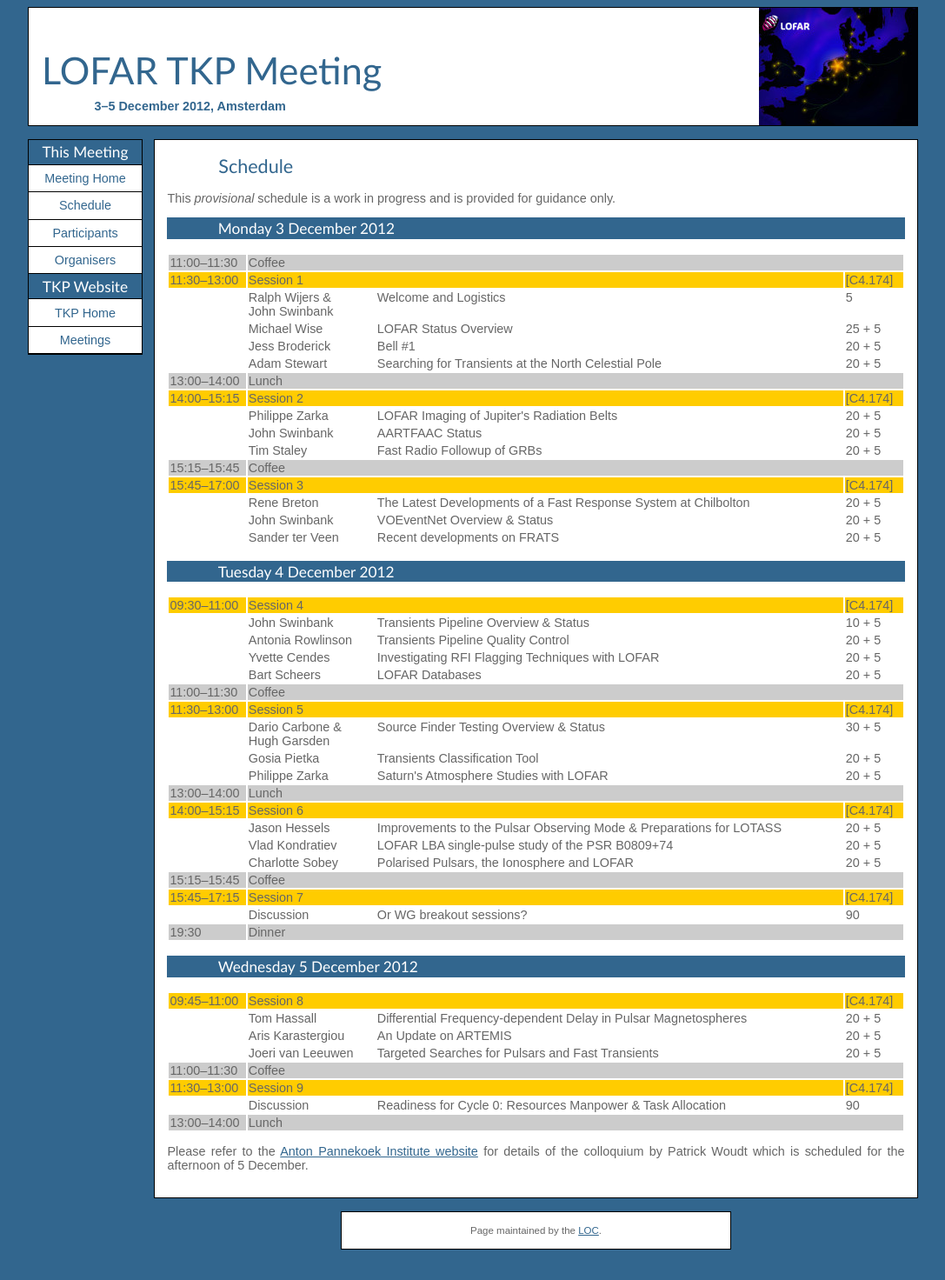
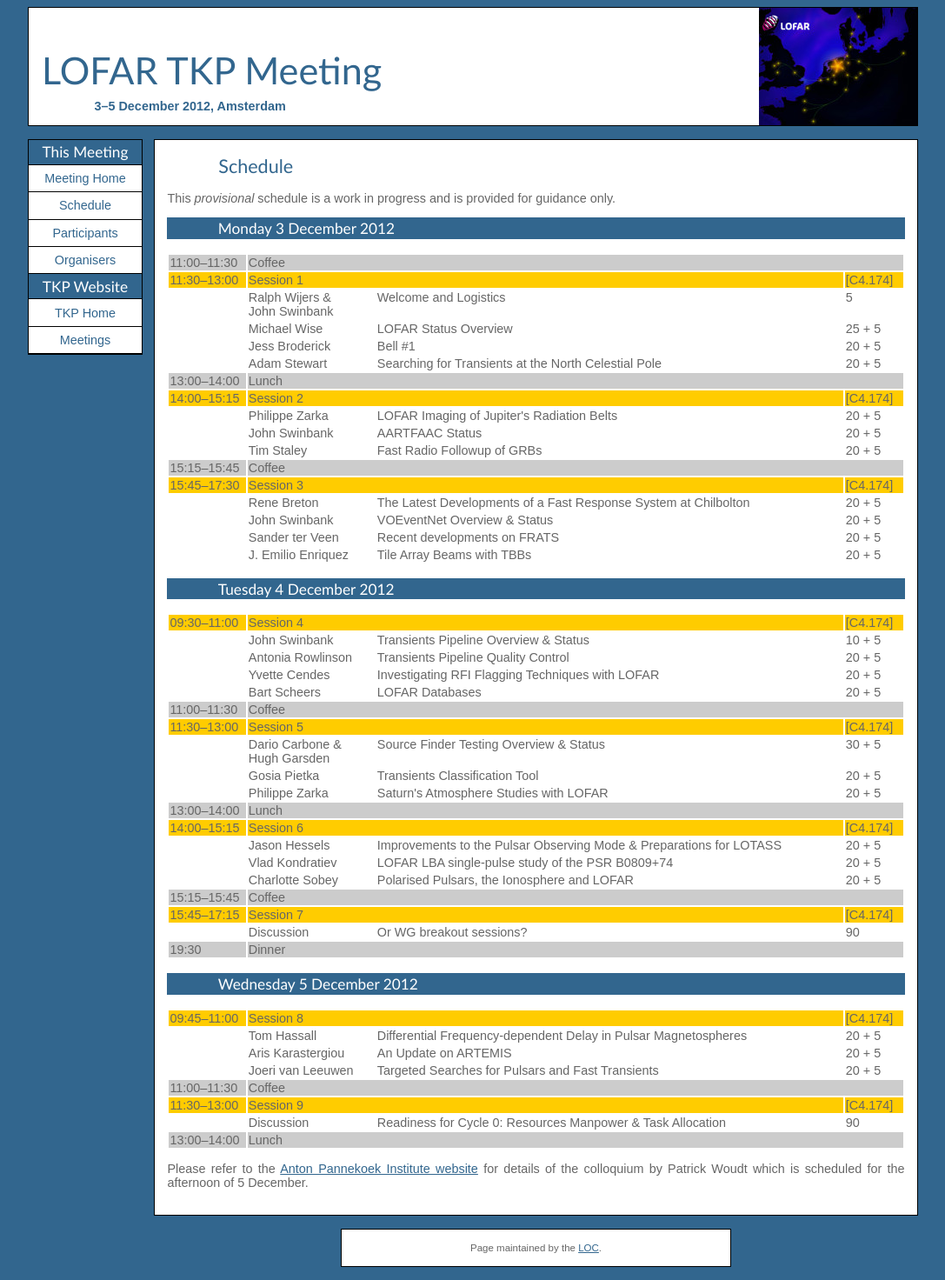
Before and after one commit to transientskp/transientskp.github.com, a Jekyll site: the page built from meetings/2012-12/schedule-draft.html, in a window 1280 px wide. Shown: the whole page at 87% size, without its empty margins (96-1183 px from the left). Built offline with Jekyll 4.4.1, drawn with Linux system fonts in a browser that asks for light colours.

Commit message:
Participant + Talk

```diff
--- a/meetings/2012-12/participants.html
+++ b/meetings/2012-12/participants.html
@@ -41,6 +41,10 @@
   <tr>
     <td>Jochen&nbsp;Eisl&ouml;ffel</td>
     <td>Th&uuml;ringer Landessternwarte</td>
+  </tr>
+  <tr>
+    <td>J. Emilio Enriquez</td>
+    <td>Radboud University Nijmegen</td>
   </tr>
   <tr>
     <td>Heino&nbsp;Falcke</td>
--- a/meetings/2012-12/schedule-draft.html
+++ b/meetings/2012-12/schedule-draft.html
@@ -87,7 +87,7 @@
     <td colspan="4">Coffee</td>
   </tr>
   <tr style="vertical-align:top;background-color: #ffcc00">
-    <td style="width:6em;">15:45&ndash;17:00</td>
+    <td style="width:6em;">15:45&ndash;17:30</td>
     <td colspan="3">Session 3</td>
     <td style="width:4.5em;">[C4.174]</td>
   </tr>
@@ -109,6 +109,13 @@
     <td></td>
     <td>Sander&nbsp;ter&nbsp;Veen</td>
     <td>Recent developments on FRATS</td>
+    <td></td>
+    <td>20 + 5</td>
+  </tr>
+  <tr style="vertical-align: top;">
+    <td></td>
+    <td>J.&nbsp;Emilio&nbsp;Enriquez</td>
+    <td>Tile Array Beams with TBBs</td>
     <td></td>
     <td>20 + 5</td>
   </tr>
```
